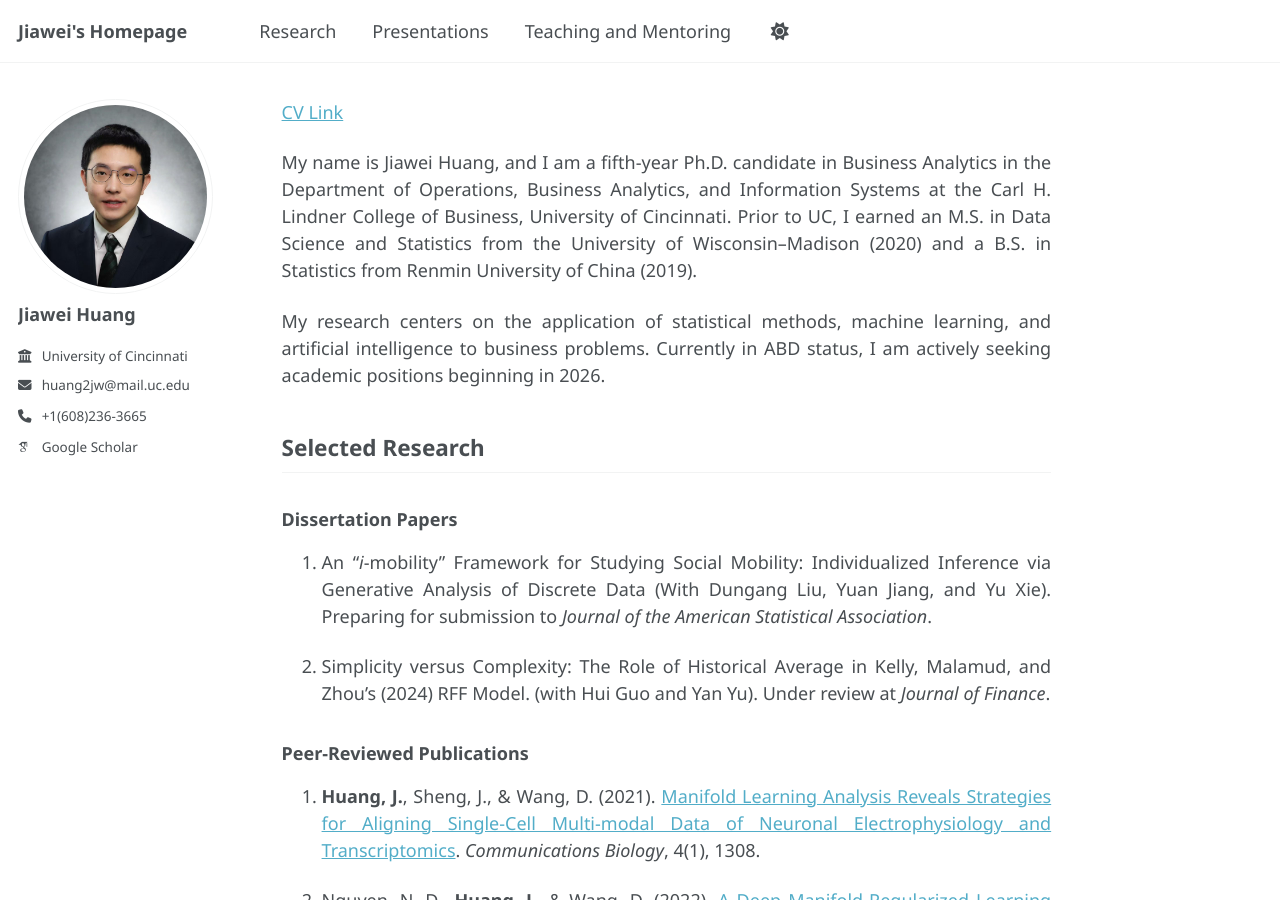
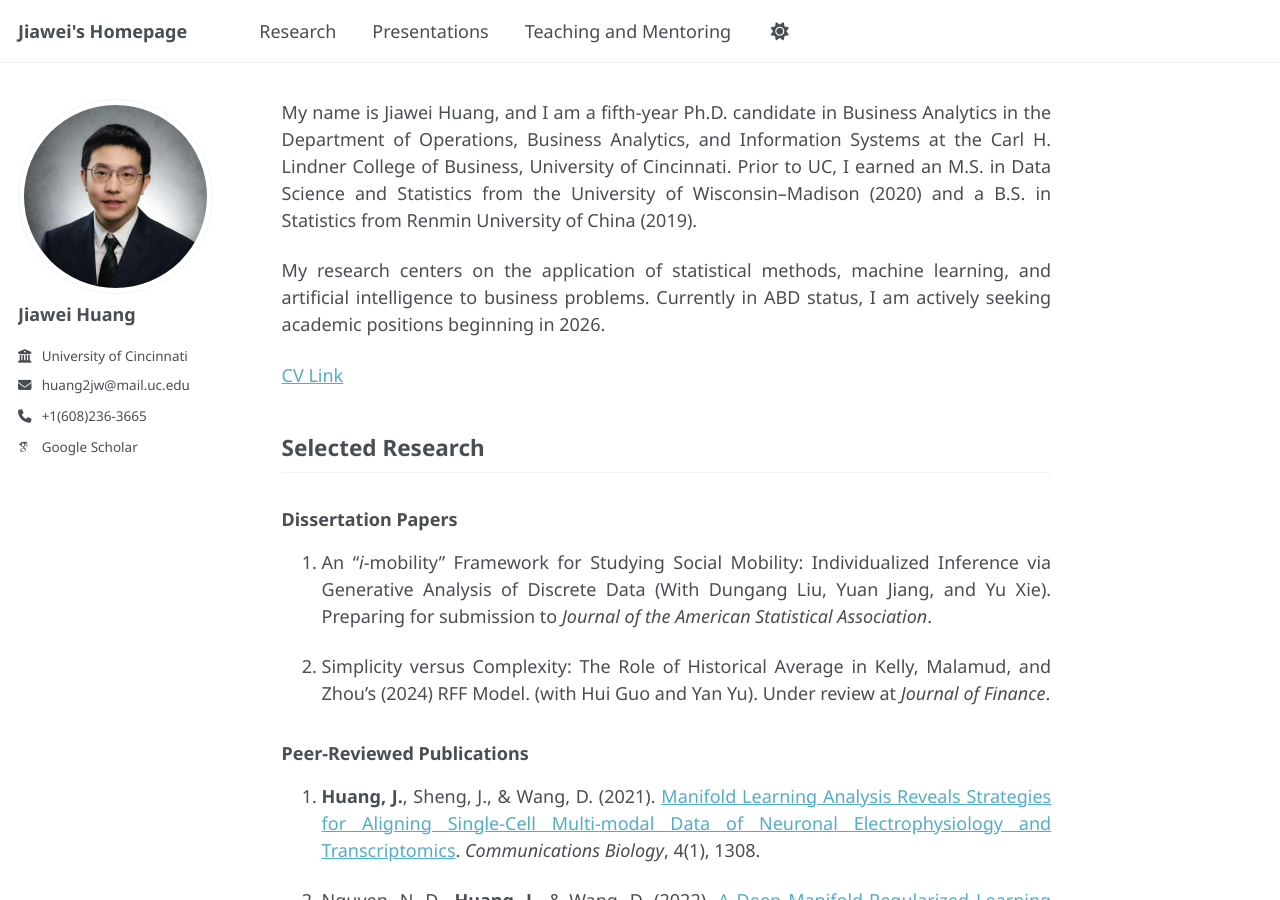
Before and after one commit to Jiawei98/Jiawei98.github.io, a Jekyll site: the page built from _pages/about.md, in a window 1280 px wide and 900 px high. Built offline with Jekyll 4.4.1, drawn with Linux system fonts in a browser that asks for light colours; some web fonts are replaced; a script that is not in the unit is left out.

```diff
--- a/_pages/about.md
+++ b/_pages/about.md
@@ -6,11 +6,11 @@ redirect_from:
   - /about.html
 ---
 
-[CV Link](/files/CV_Jiawei_Huang_UC.pdf)
-
 My name is Jiawei Huang, and I am a fifth-year Ph.D. candidate in Business Analytics in the Department of Operations, Business Analytics, and Information Systems at the Carl H. Lindner College of Business, University of Cincinnati. Prior to UC, I earned an M.S. in Data Science and Statistics from the University of Wisconsin–Madison (2020) and a B.S. in Statistics from Renmin University of China (2019).
 
 My research centers on the application of statistical methods, machine learning, and artificial intelligence to business problems. Currently in ABD status, I am actively seeking academic positions beginning in 2026.
+
+[CV Link](/files/CV_Jiawei_Huang_UC.pdf)
 
 ## Selected Research
 
```
